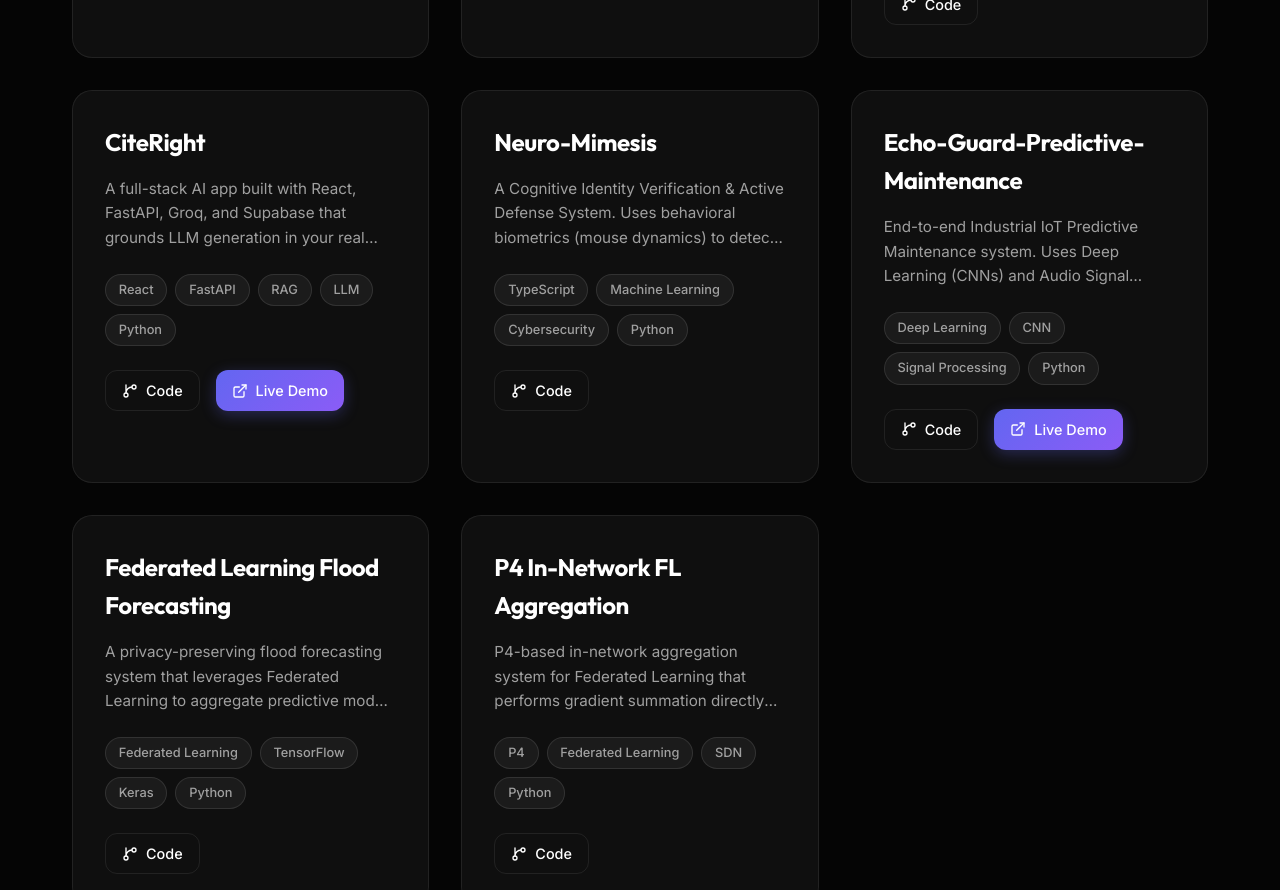
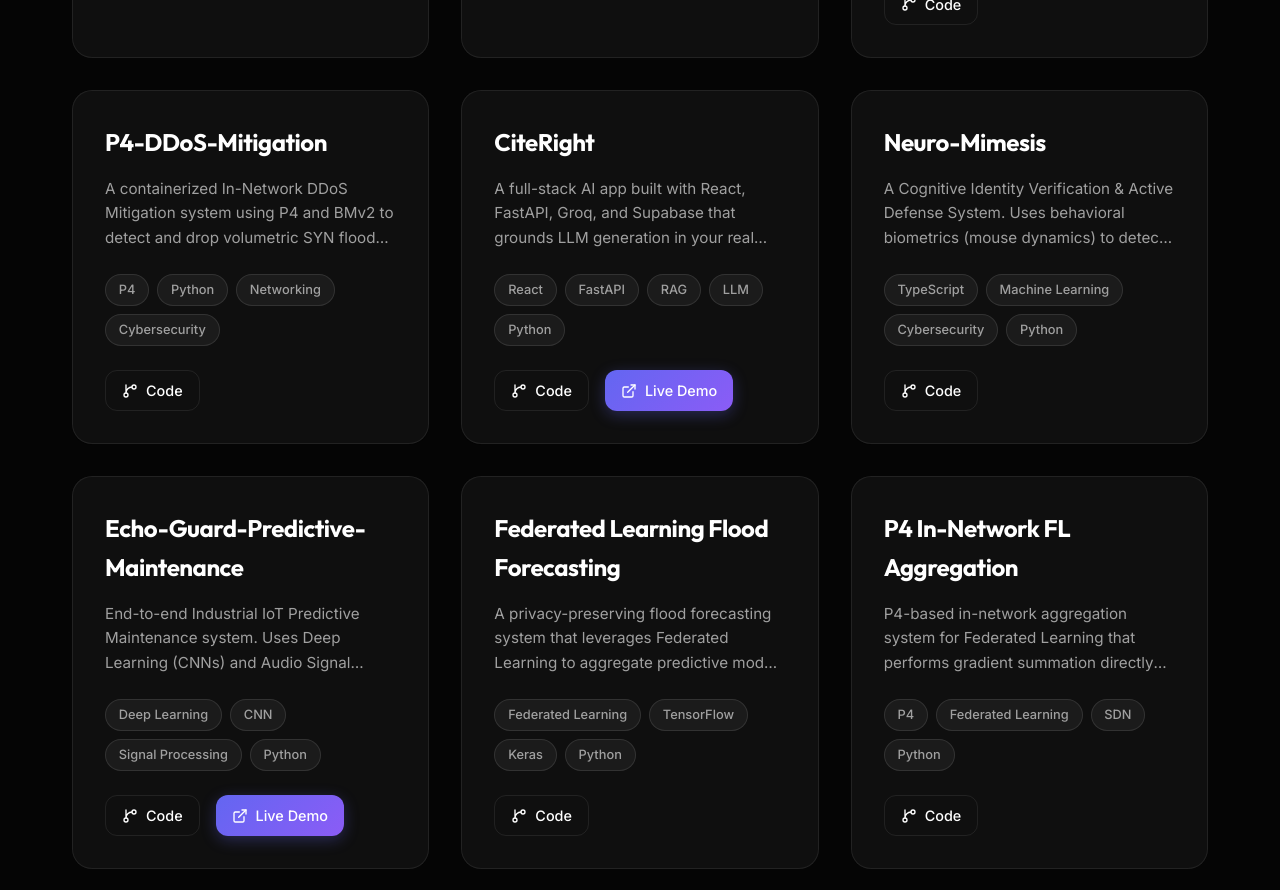
Before and after one commit to sadvik-asus/Portfolio, a React app: page / in a window 1280 px wide. Shown: the part 1360-2250 px from the top of the page. Built offline with nearby package versions, Linux system fonts and the light colour scheme; the HTML template or start-up script is replaced by a standard one.

Commit message:
feat(projects): add P4-DDoS-Mitigation project

```diff
--- a/src/components/Projects.jsx
+++ b/src/components/Projects.jsx
@@ -19,6 +19,12 @@ const projects = [
     desc: "End-to-end data science pipeline that predicts whether health insurance customers will be interested in purchasing vehicle insurance. Optimizes cross-selling strategy and maximizes revenue.",
     tags: ["Jupyter Notebook", "Machine Learning", "Data Science"],
     github: "https://github.com/sadvik-asus/Health-insurance-prediction"
+  },
+  {
+    title: "P4-DDoS-Mitigation",
+    desc: "A containerized In-Network DDoS Mitigation system using P4 and BMv2 to detect and drop volumetric SYN floods at line-rate without CPU overhead.",
+    tags: ["P4", "Python", "Networking", "Cybersecurity"],
+    github: "https://github.com/sadvik-asus/P4-DDoS-Mitigation"
   },
   {
     title: "CiteRight",
```
